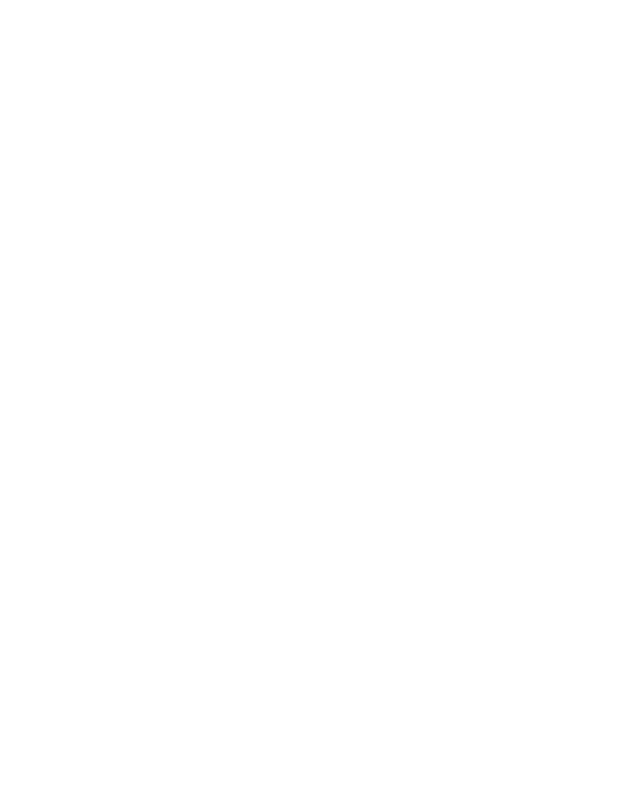
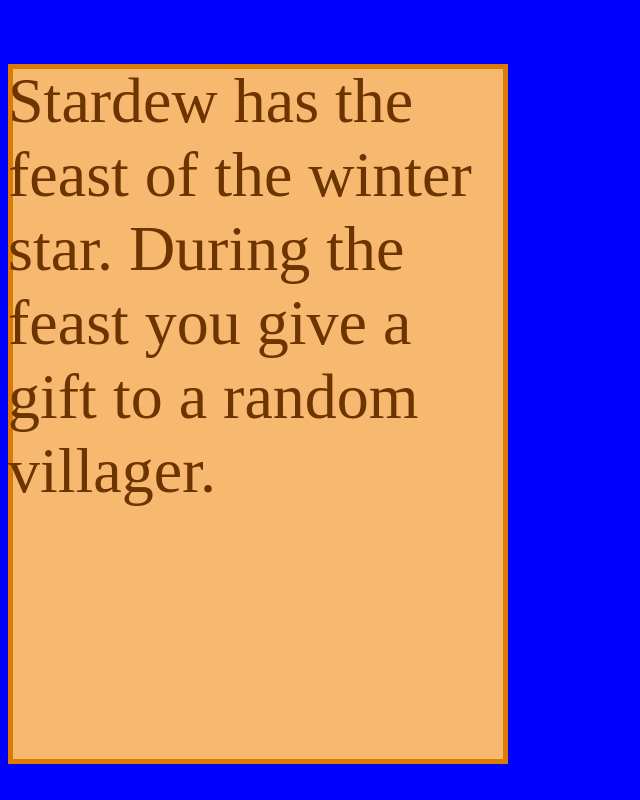
Before and after one commit to AirFryerKitten/Winter_Project, a plain HTML site: page pages/stardew/stardew.html in a window 1280 px wide. Shown: the whole page, without its empty margins (0-640 px from the left). Drawn offline with Linux system fonts and the light colour scheme.

Commit message:
adding stardew font

```diff
--- /dev/null
+++ b/pages/stardew/stardew.css
@@ -0,0 +1,22 @@
+body{
+    background-color: blue;
+
+}
+
+div{
+    width: 500px;
+    height: 700px;
+    background-color: #F7B970;
+    box-shadow: inset 0 0 0 5px #DB7B03;
+
+}
+p{
+    font-family: 'myFont';
+    color: #6C3500;
+    font-size: 64px;
+}
+
+@font-face{
+    font-family: 'myFont';
+    src: url("../../resources/stardew/Stardew_Valley.otf") format("opentype");
+}
--- a/pages/stardew/stardew.html
+++ b/pages/stardew/stardew.html
@@ -2,11 +2,12 @@
 <html>
     <head>
         <title>Feast of the Winter Star!</title>
+        <link rel = "stylesheet" href = "stardew.css">
 
     </head>
 
     <body>
-
+        <div><p>Stardew has the feast of the winter star. During the feast you give a gift to a random villager.</p></div>
     </body>
 
 </html>
```
Also changed, not shown: resources/stardew/Stardew_Valley.otf (added).
